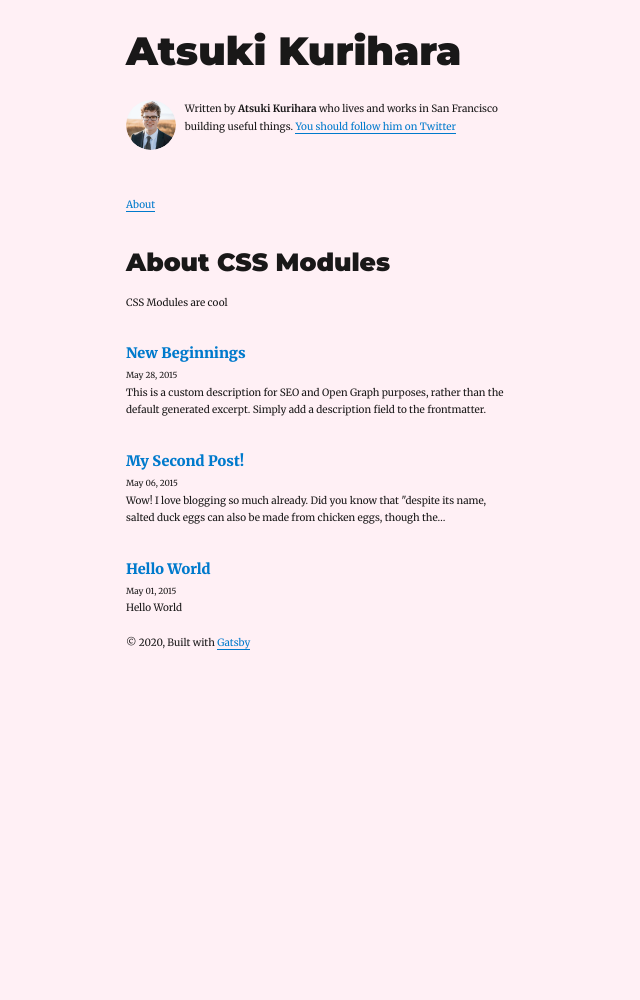
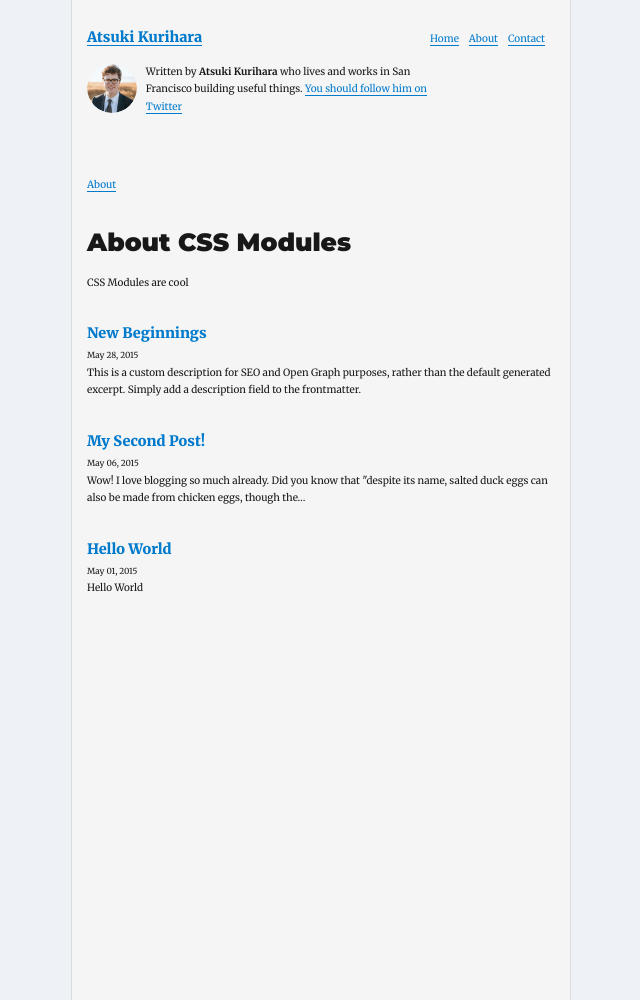
Before and after one commit to acculief/acculief, a Gatsby site: page / in a window 1280 px wide. Shown: the whole page, without its empty margins (319-959 px from the left). Before the commit the page ends 800 px from the top, so only its background shows below. Built offline with nearby package versions, Linux system fonts and the light colour scheme; Gatsby itself is replaced by a stand-in of ours; some packages are replaced by stand-ins of ours.

Commit message:
add layout style

```diff
--- a/gatsby-config.js
+++ b/gatsby-config.js
@@ -60,7 +60,7 @@
     {
       resolve: `gatsby-plugin-manifest`,
       options: {
-        name: `Gatsby Starter Blog`,
+        name: `Atsuki Kurihara`,
         short_name: `GatsbyJS`,
         start_url: `/`,
         background_color: `#ffffff`,
--- a/package.json
+++ b/package.json
@@ -33,6 +33,7 @@
     "typeface-merriweather": "0.0.72",
     "typeface-montserrat": "0.0.75",
     "typography": "^0.16.19",
+    "typography-theme-fairy-gates": "^0.16.19",
     "typography-theme-wordpress-2016": "^0.16.19"
   },
   "devDependencies": {
--- a/src/components/layout.js
+++ b/src/components/layout.js
@@ -4,65 +4,40 @@
 import { rhythm, scale } from "../utils/typography"
 
 const Layout = ({ location, title, children }) => {
-  const rootPath = `${__PATH_PREFIX__}/`
-  let header
+  const ListLink = props => (
+    <li style={{ display: `inline-block`, marginRight: `1rem` }}>
+      <Link to={props.to}>{props.children}</Link>
+    </li>
+  )
 
-  if (location.pathname === rootPath) {
-    header = (
-      <h1
-        style={{
-          ...scale(1.5),
-          marginBottom: rhythm(1.5),
-          marginTop: 0,
-        }}
-      >
-        <Link
-          style={{
-            boxShadow: `none`,
-            color: `inherit`,
-          }}
-          to={`/`}
-        >
-          {title}
-        </Link>
-      </h1>
-    )
-  } else {
-    header = (
-      <h3
-        style={{
-          fontFamily: `Montserrat, sans-serif`,
-          marginTop: 0,
-        }}
-      >
-        <Link
-          style={{
-            boxShadow: `none`,
-            color: `inherit`,
-          }}
-          to={`/`}
-        >
-          {title}
-        </Link>
-      </h3>
-    )
-  }
   return (
     <div
       style={{
+        backgroundColor: "#f5f5f5",
+        padding: `3rem 1.5rem`,
+        maxWidth: "50rem",
         marginLeft: `auto`,
         marginRight: `auto`,
-        maxWidth: rhythm(24),
-        padding: `3rem 1.5rem`,
+        minHeight: "100rem",
+        borderStyle: "solid",
+        borderColor: "#dbdbdb",
+        borderRightWidth: 1,
+        borderLeftWidth: 1,
+        borderTopWidth: 0,
+        borderBottomWidth: 0,
       }}
     >
-      <header>{header}</header>
-      <main>{children}</main>
-      <footer>
-        © {new Date().getFullYear()}, Built with
-        {` `}
-        <a href="https://www.gatsbyjs.org">Gatsby</a>
-      </footer>
+      <header style={{ marginBottom: `1.5rem` }}>
+        <Link to="/" style={{ textShadow: `none`, backgroundImage: `none` }}>
+          <h3 style={{ display: `inline` }}>{title}</h3>
+        </Link>
+        <ul style={{ listStyle: `none`, float: `right` }}>
+          <ListLink to="/">Home</ListLink>
+          <ListLink to="/about/">About</ListLink>
+          <ListLink to="/contact/">Contact</ListLink>
+        </ul>
+      </header>
+      {children}
     </div>
   )
 }
--- a/src/styles/global.css
+++ b/src/styles/global.css
@@ -1,5 +1,5 @@
 html {
-  background-color: lavenderblush;
+  background-color: #eef1f6;
   /* this reveal to 10px when use 1.0rem */
   font-size: 62.5%;
 }
```
Also changed, not shown: 1 other file.
